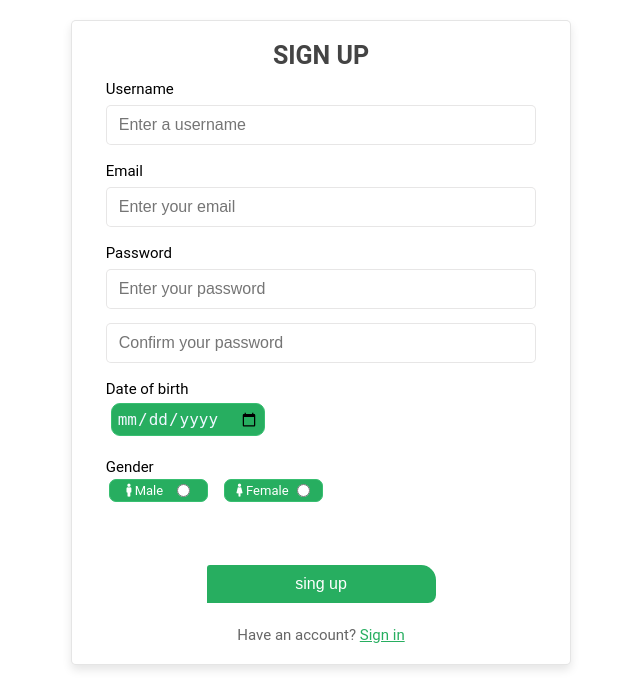
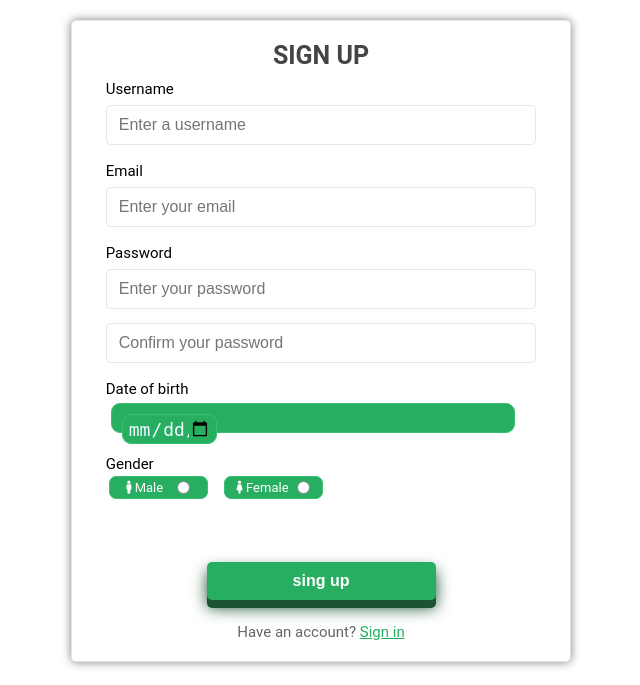
Before and after one commit to Mohammed4mach/Planta-Project, a PHP site: page /pages/signup.html in a window 1280 px wide. Shown: the part 155-840 px from the top of the page, without its empty margins (319-959 px from the left). Run offline with PHP 8.4, Linux system fonts and the light colour scheme.

Commit message:
Update signin.css

```diff
--- a/stylesheets/signin.css
+++ b/stylesheets/signin.css
@@ -11,7 +11,8 @@
     border:.1rem solid rgba(0,0,0,.1);
     width:500px;
     padding:2rem;
-    box-shadow: 0 .5rem 1rem rgba(0,0,0,.1);
+    /*box-shadow: 0 .5rem 1rem rgba(0,0,0,.1);*/
+    box-shadow: 0 0 10px rgba(0,0,0,0.5);
     border-radius:.5rem;
     margin: 2rem;
     display: flex;
@@ -66,9 +67,17 @@
     font-size: 1.6rem;
     padding: 10px;
     color: #fff;
+    cursor: pointer;
     background-color: #27ae60;
     border: none;
-    border-radius: 3px 15px 8px 0;
+    border-radius: 5px;
+    font-weight: bold;
+    box-shadow: 0 8px 0 #1c5333 , 0 8px 15px #1c5333;
+}
+.login-form-container form .btn:hover{
+    color: white;
+    background-color:#27ae60 ;
+    box-shadow: 0 5px 0 #1c5333 , 0 5px 15px #29533b ;
 }
 .login-form-container form p{
     padding-top: .8rem;
@@ -86,13 +95,27 @@
     color:#444;
     cursor: pointer;
 }
+ .birthDate
+{
+    width: 95px;
+    height: 30px;
+    margin: 5px;
+    background-color: #27ae60;
+    color: aliceblue;
+    font-size: 18px;
+    border: 1px solid #38bf71;
+    border-radius: 9px;
+    padding: 5px;
+}
 
 input[name="birth_date"]
 {
+    width: 95px;
+    height: 30px;
     margin: 5px;
     background-color: #27ae60;
     color: aliceblue;
-    font-size: 16px;
+    font-size: 18px;
     border: 1px solid #38bf71;
     border-radius: 9px;
     padding: 5px;
```
